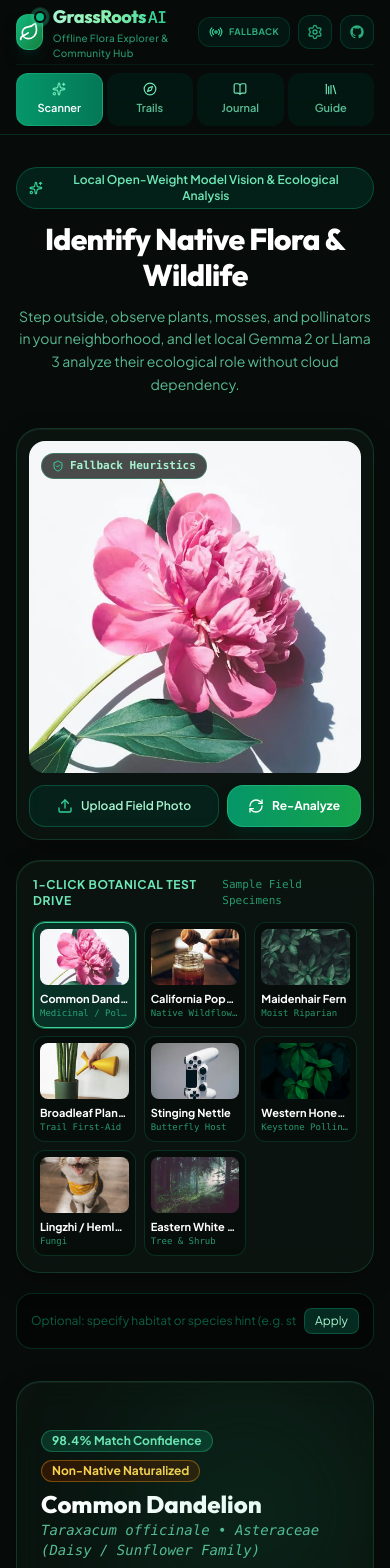
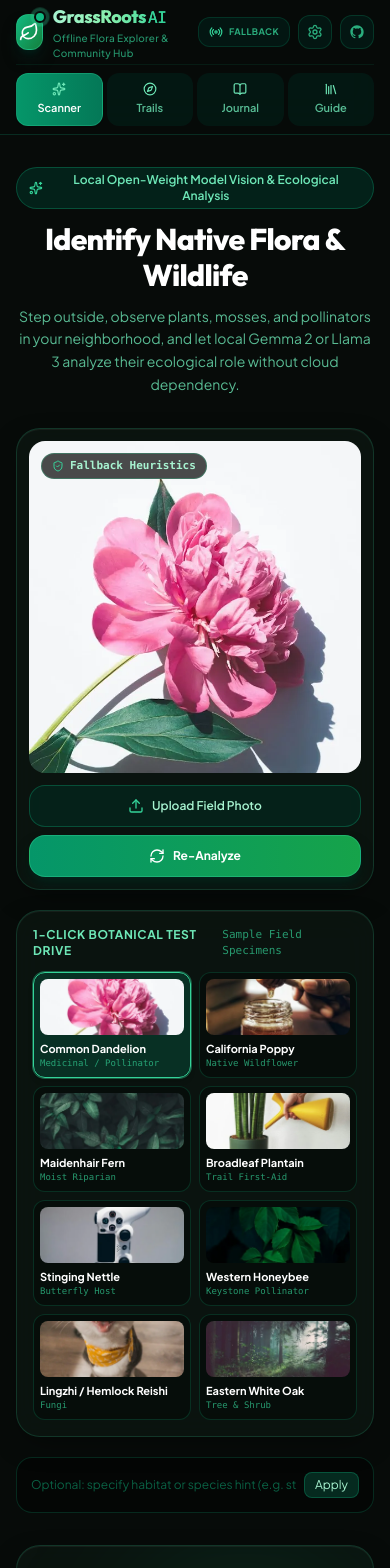
Before and after one commit to Babin123456/GrassRoots-AI, a React (Vite) app: page / in a window 390 px wide. Shown: the top 1568 px of the page. Built offline with nearby package versions, Linux system fonts and the light colour scheme; no server answers.

Commit message:
Improve mobile touch responsiveness for sample chips and action buttons in plant scanner

```diff
--- a/src/components/PlantScanner.tsx
+++ b/src/components/PlantScanner.tsx
@@ -329,7 +329,7 @@ export const PlantScanner: React.FC<PlantScannerProps> = ({
             </div>
 
             {/* Dropzone / Upload Action Buttons */}
-            <div className="mt-3 flex gap-2">
+            <div className="mt-3 flex flex-col sm:flex-row gap-2">
               <input
                 ref={fileInputRef}
                 type="file"
@@ -347,7 +347,7 @@ export const PlantScanner: React.FC<PlantScannerProps> = ({
               <button
                 onClick={() => runAnalysis(selectedFile ? '' : activeSampleId, selectedFile)}
                 disabled={analyzing}
-                className="py-3 px-5 rounded-2xl bg-gradient-to-r from-emerald-600 to-green-600 hover:from-emerald-500 hover:to-green-500 text-white text-xs font-bold flex items-center gap-2 shadow-lg shadow-emerald-950/60 border border-emerald-400/40 transition-all disabled:opacity-50"
+                className="py-3 px-5 rounded-2xl bg-gradient-to-r from-emerald-600 to-green-600 hover:from-emerald-500 hover:to-green-500 text-white text-xs font-bold flex items-center justify-center gap-2 shadow-lg shadow-emerald-950/60 border border-emerald-400/40 transition-all disabled:opacity-50"
               >
                 <RefreshCw className={`w-4 h-4 ${analyzing ? 'animate-spin' : ''}`} />
                 <span>Re-Analyze</span>
@@ -366,7 +366,7 @@ export const PlantScanner: React.FC<PlantScannerProps> = ({
               </span>
             </div>
 
-            <div className="grid grid-cols-3 sm:grid-cols-6 lg:grid-cols-3 gap-2">
+            <div className="grid grid-cols-2 sm:grid-cols-3 md:grid-cols-6 lg:grid-cols-3 gap-2">
               {SAMPLE_SPECIMENS.map((specimen) => (
                 <button
                   key={specimen.id}
@@ -415,7 +415,7 @@ export const PlantScanner: React.FC<PlantScannerProps> = ({
         <div className="lg:col-span-7 space-y-5">
           {analyzing ? (
             /* Active Neural Thinking State synchronized with the left scanner */
-            <div className="rounded-3xl glass-card border-2 border-emerald-500/40 p-6 sm:p-8 space-y-6 shadow-2xl shadow-emerald-950/70 relative overflow-hidden bg-[#0c1611]/90 backdrop-blur-xl animate-fade-in">
+            <div className="rounded-3xl glass-card border-2 border-emerald-500/40 p-4 sm:p-6 sm:p-8 space-y-6 shadow-2xl shadow-emerald-950/70 relative overflow-hidden bg-[#0c1611]/90 backdrop-blur-xl animate-fade-in">
               {/* Shimmer / ambient background glow */}
               <div className="absolute top-0 right-0 w-72 h-72 bg-emerald-500/15 rounded-full blur-3xl pointer-events-none animate-pulse"></div>
               <div className="absolute -bottom-10 -left-10 w-72 h-72 bg-green-500/10 rounded-full blur-3xl pointer-events-none"></div>
@@ -545,7 +545,7 @@ export const PlantScanner: React.FC<PlantScannerProps> = ({
 
             </div>
           ) : result ? (
-            <div className="rounded-3xl glass-card border border-emerald-500/30 p-6 sm:p-8 space-y-6 shadow-2xl shadow-emerald-950/50 relative overflow-hidden">
+            <div className="rounded-3xl glass-card border border-emerald-500/30 p-4 sm:p-6 sm:p-8 space-y-6 shadow-2xl shadow-emerald-950/50 relative overflow-hidden">
 
               {/* Top ambient banner */}
               <div className="absolute top-0 right-0 w-64 h-64 bg-emerald-500/10 rounded-full blur-3xl pointer-events-none"></div>
```
